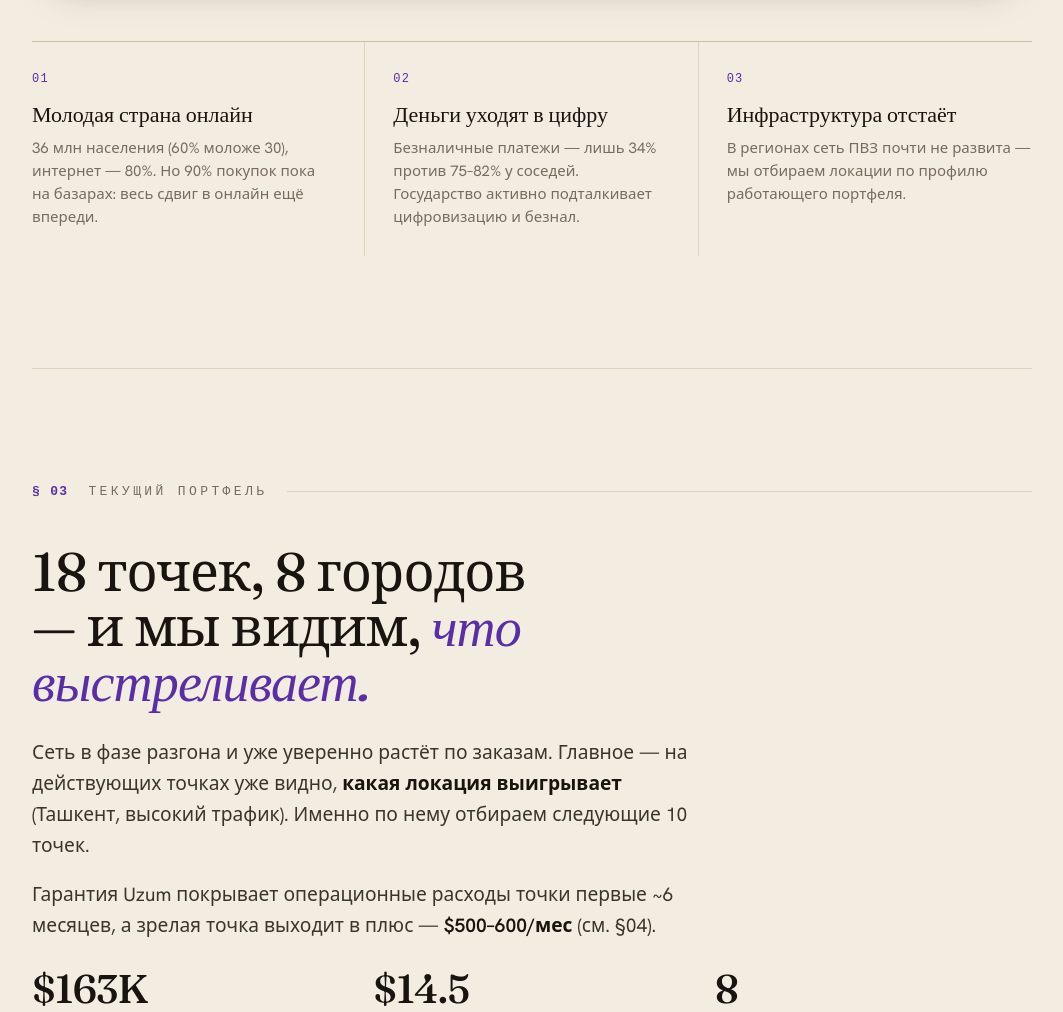
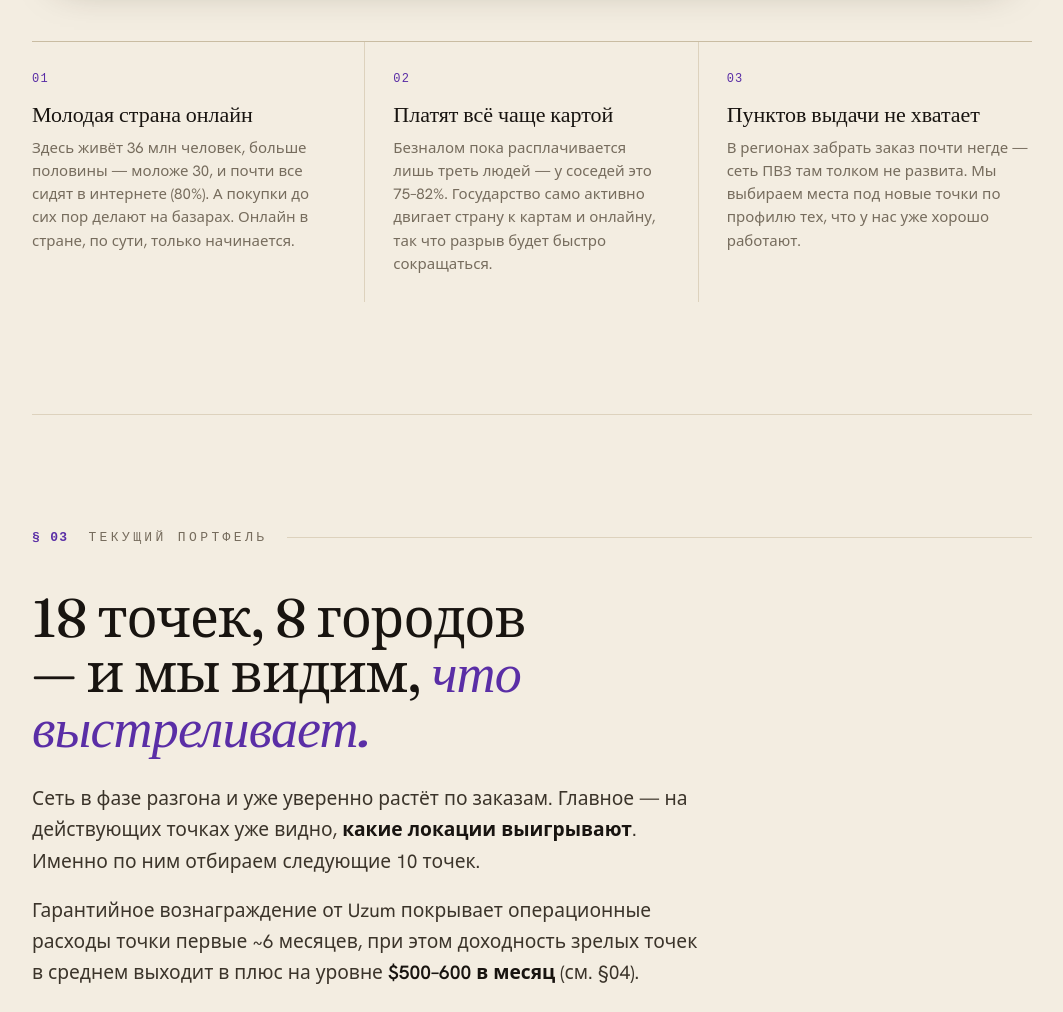
Before and after one commit to MyDarling1/Project-X, a website: page presentation.html in a window 1280 px wide. Shown: the part 3200-4212 px from the top of the page, without its empty margins (108-1171 px from the left). Drawn offline with Linux system fonts and the light colour scheme; a web font is replaced by a local one.

Commit message:
pitch: тексты §02–§04

```diff
--- a/presentation.html
+++ b/presentation.html
@@ -376,9 +376,9 @@ footer{border-top:1px solid var(--line); padding:34px 0 56px; font-family:'Splin
     </div>
 
     <div class="pillars rv d3">
-      <div class="pillar"><div class="pno">01</div><h3>Молодая страна онлайн</h3><p>36 млн населения (60% моложе 30), интернет — 80%. Но 90% покупок пока на базарах: весь сдвиг в онлайн ещё впереди.</p></div>
-      <div class="pillar"><div class="pno">02</div><h3>Деньги уходят в цифру</h3><p>Безналичные платежи — лишь 34% против 75–82% у соседей. Государство активно подталкивает цифровизацию и безнал.</p></div>
-      <div class="pillar"><div class="pno">03</div><h3>Инфраструктура отстаёт</h3><p>В регионах сеть ПВЗ почти не развита — мы отбираем локации по профилю работающего портфеля.</p></div>
+      <div class="pillar"><div class="pno">01</div><h3>Молодая страна онлайн</h3><p>Здесь живёт 36 млн человек, больше половины — моложе 30, и почти все сидят в интернете (80%). А покупки до сих пор делают на базарах. Онлайн в стране, по сути, только начинается.</p></div>
+      <div class="pillar"><div class="pno">02</div><h3>Платят всё чаще картой</h3><p>Безналом пока расплачивается лишь треть людей — у соседей это 75–82%. Государство само активно двигает страну к картам и онлайну, так что разрыв будет быстро сокращаться.</p></div>
+      <div class="pillar"><div class="pno">03</div><h3>Пунктов выдачи не хватает</h3><p>В регионах забрать заказ почти негде — сеть ПВЗ там толком не развита. Мы выбираем места под новые точки по профилю тех, что у нас уже хорошо работают.</p></div>
     </div>
   </section>
 
@@ -386,8 +386,8 @@ footer{border-top:1px solid var(--line); padding:34px 0 56px; font-family:'Splin
   <section class="blk" data-crumb="03 · Портфель">
     <div class="seghead rv"><span class="no">§ 03</span><span class="ttl">Текущий портфель</span><span class="rule"></span></div>
     <h2 class="big disp rv">18 точек, 8 городов — и мы видим, <em>что выстреливает.</em></h2>
-    <p class="body-lg rv d1">Сеть в фазе разгона и уже уверенно растёт по заказам. Главное — на действующих точках уже видно, <b>какая локация выигрывает</b> (Ташкент, высокий трафик). Именно по нему отбираем следующие 10 точек.</p>
-    <p class="body-lg rv d1">Гарантия Uzum покрывает операционные расходы точки первые ~6 месяцев, а зрелая точка выходит в плюс — <b>$500–600/мес</b> (см. §04).</p>
+    <p class="body-lg rv d1">Сеть в фазе разгона и уже уверенно растёт по заказам. Главное — на действующих точках уже видно, <b>какие локации выигрывают</b>. Именно по ним отбираем следующие 10 точек.</p>
+    <p class="body-lg rv d1">Гарантийное вознаграждение от Uzum покрывает операционные расходы точки первые ~6 месяцев, при этом доходность зрелых точек в среднем выходит в плюс на уровне <b>$500–600 в месяц</b> (см. §04).</p>
 
     <div class="calls rv d2">
       <div class="call"><div class="cv" id="c-gmv"></div><div class="cl">GMV сети в месяц (run-rate)</div></div>
@@ -419,7 +419,7 @@ footer{border-top:1px solid var(--line); padding:34px 0 56px; font-family:'Splin
         <div class="pl" id="plBox"></div>
       </div>
       <div class="card">
-        <div class="ch-ttl"><h4>Гарантия Uzum — минимум вознаграждения</h4><span class="note">$/мес по регионам</span></div>
+        <div class="ch-ttl"><h4>Гарантийный доход первые 6 месяцев</h4><span class="note">$/мес по регионам</span></div>
         <div class="cmp" id="cmpGuar" style="margin-top:14px"></div>
         <p class="footnote" style="margin-top:18px">Даже в слабый месяц вознаграждение точки не опускается ниже гарантии — это ограничивает потери на этапе разгона и в просадки.</p>
       </div>
```
